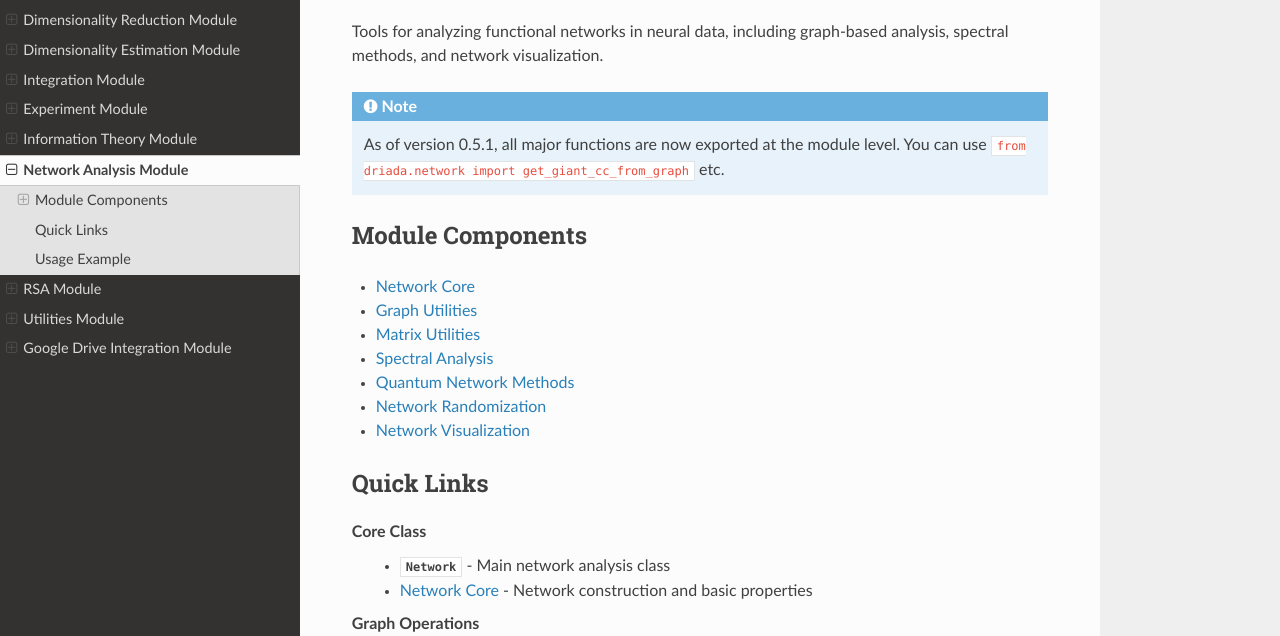
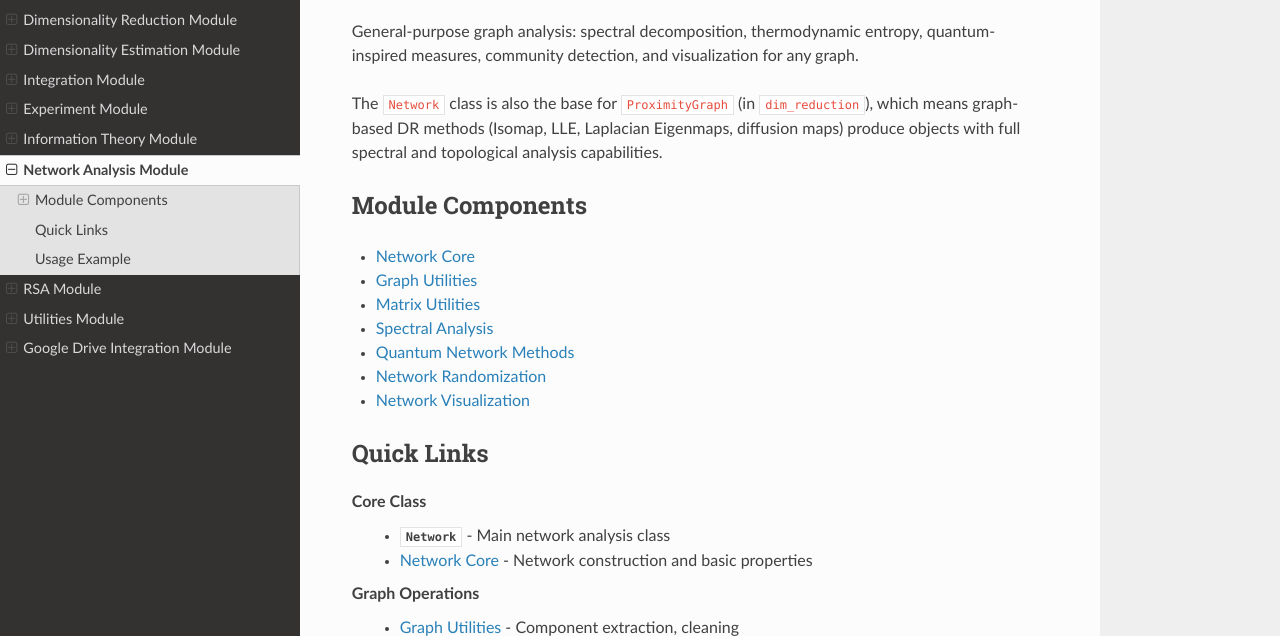
Before and after one commit to iabs-neuro/driada, a Sphinx documentation site: the page built from docs/api/network.rst, in a window 1280 px wide and 900 px high, cut to the strip 264-900 px from the top of the window. Built offline with Sphinx 7.4.7 and the Read the Docs theme 3.1.0, drawn with Linux system fonts in a browser that asks for light colours; pages that are not in the unit, such as notebooks, are missing from menus.

Commit message:
docs: reframe network module as general-purpose, document DR integration
Network module is domain-agnostic (connectomes, correlation matrices,
any graph), not just INTENSE functional networks. ProximityGraph in
dim_reduction inherits from Network, giving graph-based DR methods
full spectral/entropy analysis. Also fix example bugs (sparse matrix,
louvain API, entropy API).

```diff
--- a/docs/api/network.rst
+++ b/docs/api/network.rst
@@ -5,12 +5,12 @@ Network Analysis Module
    :no-members:
    :noindex:
 
-Tools for analyzing functional networks in neural data, including graph-based analysis,
-spectral methods, and network visualization.
+General-purpose graph analysis: spectral decomposition, thermodynamic entropy,
+quantum-inspired measures, community detection, and visualization for any graph.
 
-.. note::
-   As of version 0.5.1, all major functions are now exported at the module level.
-   You can use ``from driada.network import get_giant_cc_from_graph`` etc.
+The ``Network`` class is also the base for ``ProximityGraph`` (in ``dim_reduction``),
+which means graph-based DR methods (Isomap, LLE, Laplacian Eigenmaps, diffusion maps)
+produce objects with full spectral and topological analysis capabilities.
 
 Module Components
 -----------------
```
Also changed, not shown: README.md (+1 -1 lines), src/driada/dim_reduction/README.md, src/driada/network/README.md.
